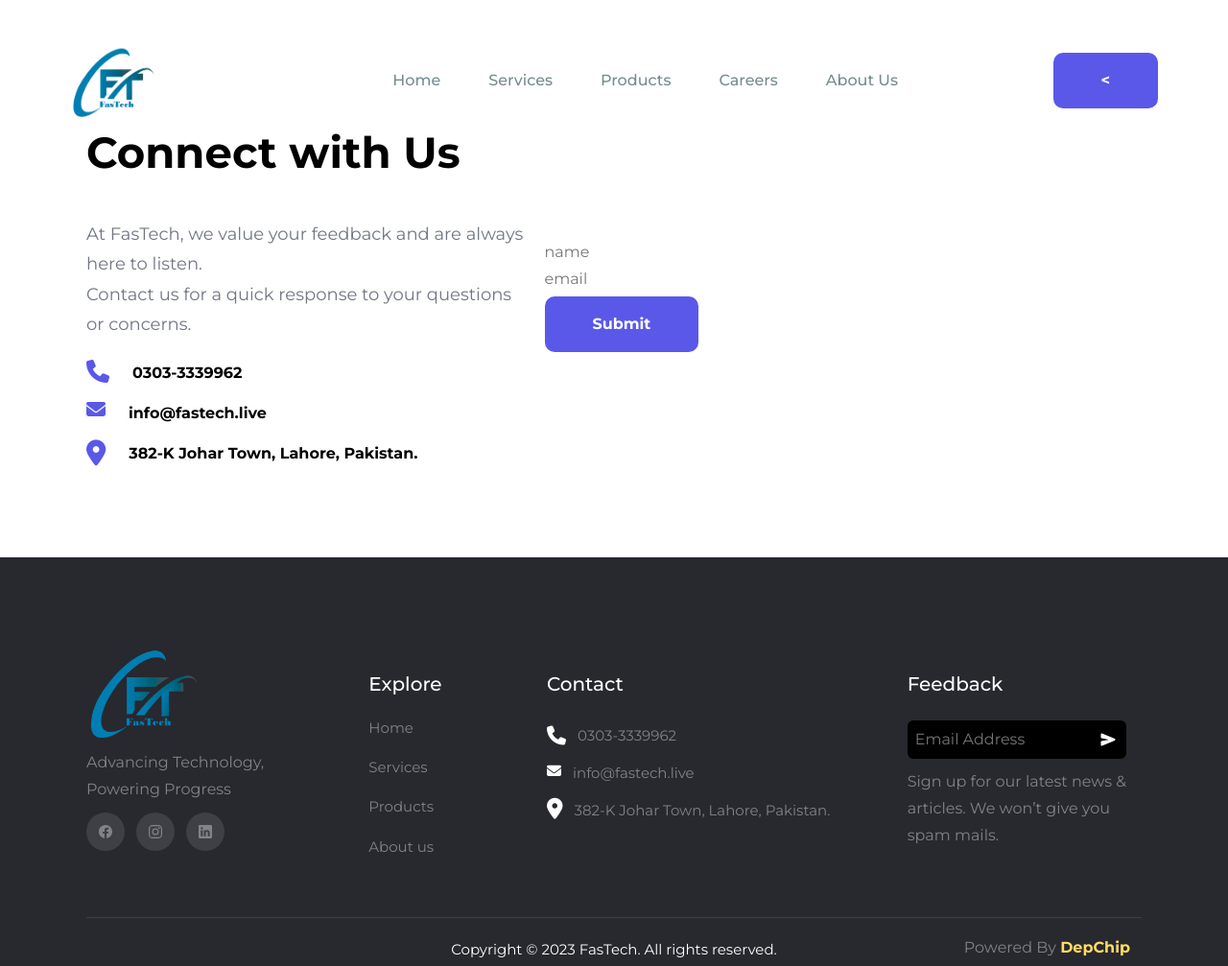
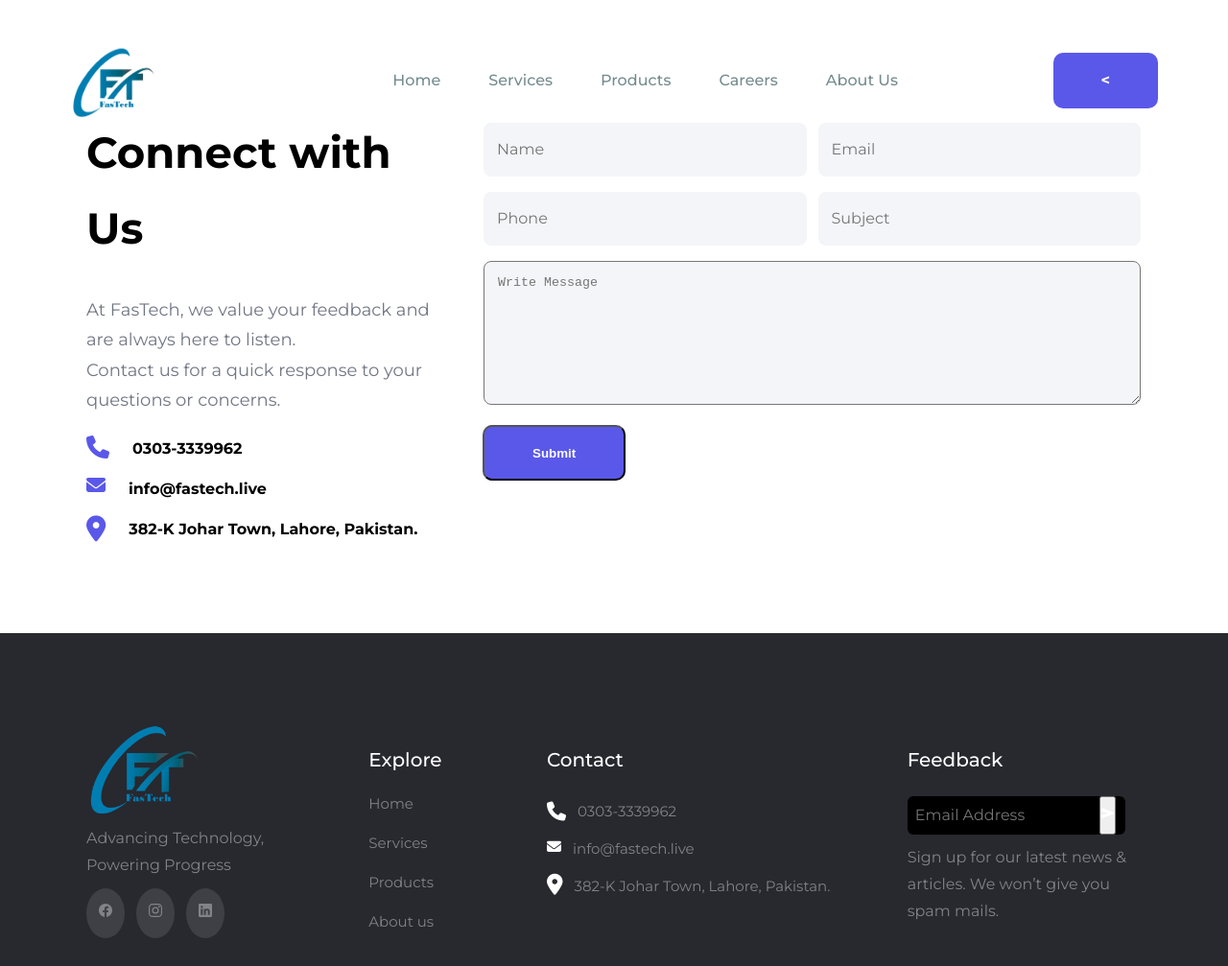
Before and after one commit to depchip/FasTech, a website: page contactus.html in a window 1280 px wide. Shown: the top 1007 px of the page at 96% size. Drawn offline with nearby package versions, Linux system fonts and the light colour scheme.

Commit message:
modify contact us

```diff
--- a/contactus.html
+++ b/contactus.html
@@ -151,8 +151,19 @@
             </div>
             <div class="right">
               <form id="myForm">
-                <input name="full_name" placeholder="name" />
-                <input type="email" name="email" placeholder="email" />
+                <div class="Form-row">
+                  <input type="text" name="Name" placeholder="Name" />
+                  <input type="email" name="Email" placeholder="Email" />
+                </div>
+                <div class="Form-row">
+                  <input type="number" name="Phone" placeholder="Phone" />
+                  <input type="text" name="Subject" placeholder="Subject" />
+                </div>
+                <textarea
+                  rows="8"
+                  cols="80"
+                  placeholder="Write Message"
+                ></textarea>
               </form>
               <button
                 onclick="SubForm()"
--- a/css/style.css
+++ b/css/style.css
@@ -1,5 +1,4 @@
 /* ?============== CUSTOM PROPERTY ==============?*/
-
 :root {
   /* ?======== COLORS ========?*/
 
@@ -91,6 +90,7 @@
 span,
 input,
 button,
+textarea
 ion-icon {
   display: block;
 }
@@ -105,7 +105,8 @@
 }
 
 input,
-button {
+button
+textarea {
   background: none;
   border: none;
   font: inherit;
@@ -1091,28 +1092,6 @@
   padding-top: 120px;
 }
 
-/* .fa-phone:before,
-.fa-envelope:before,
-.fa-link:before,
-.fa-map-marker:before {
-
-  margin-right: 18px;
-}
-.fa-phone:before {
-  color: #5a58e9 !important;
-
-}
-.fa-envelope:before {
-  font-size: 20px;
-}
-.fa-link:before {
-  font-size: 23px;
-}
-.fa-map-marker:before {
-  font-size: 27px;
-  margin-left: 2px;
-} */
-
 #contactus .fa-phone:before {
   color: #5a58e9 !important;
   font-size: 24px !important;
@@ -1142,11 +1121,23 @@
 
 .contact-container {
   display: grid;
-  grid-template-columns: 1fr 1fr;
-  gap: 20px;
+  grid-template-columns: 1.5fr 1fr;
+  gap: 50px;
   align-content: center;
   justify-content: space-around;
-  align-items: center;
+}
+
+.Form-row {
+  display: flex;
+  flex-direction: row;
+  gap: 10px;
+}
+#myForm input ,textarea {
+  border-radius: 8px;
+  background-color: #f4f5f9;
+  padding: 14px 14px;
+  margin: 8px 1px;
+  font-weight: 300;
 }
 
 /* CAREERS */
@@ -1870,9 +1861,6 @@
   .contact-us {
     height: 150vh;
   }
-  .contact-container {
-    width: 85%;
-  }
   /* JOBS */
   .jobs {
     display: grid;
```
